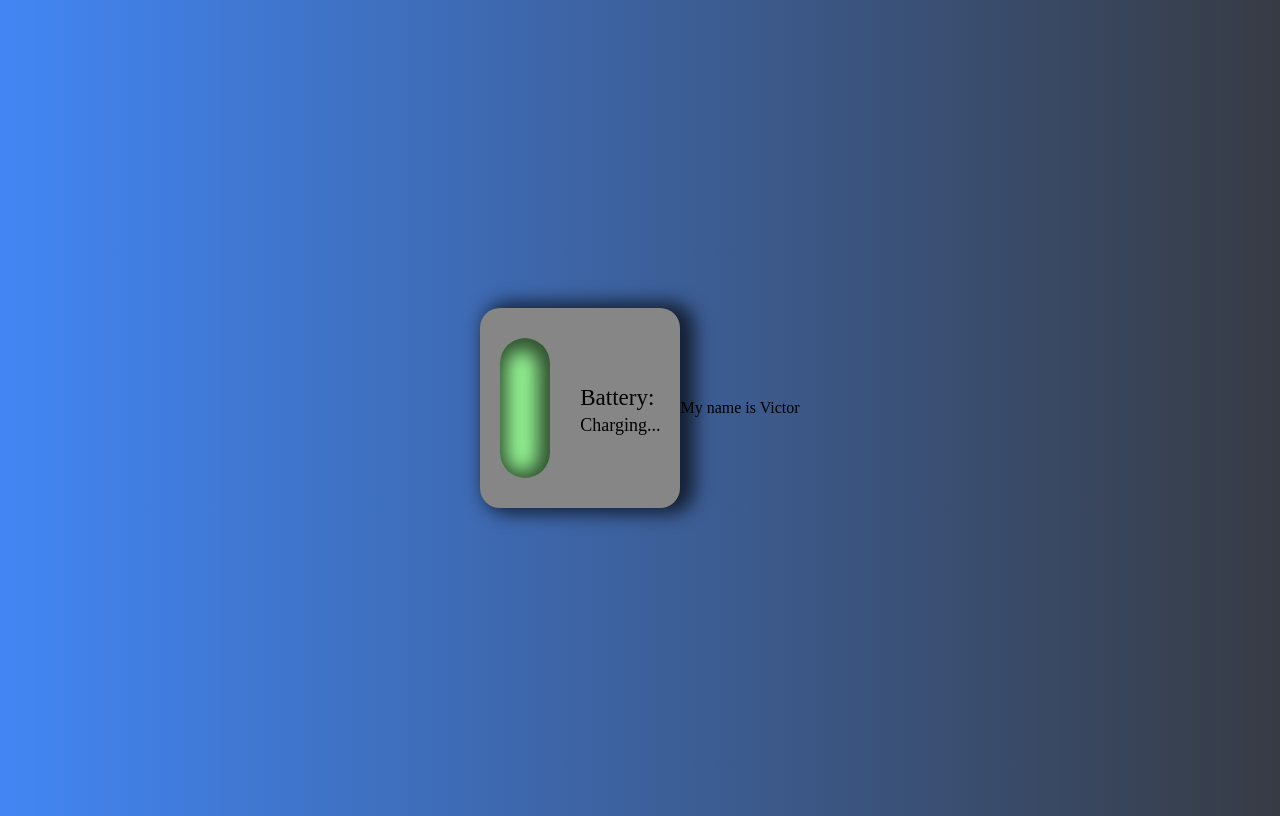
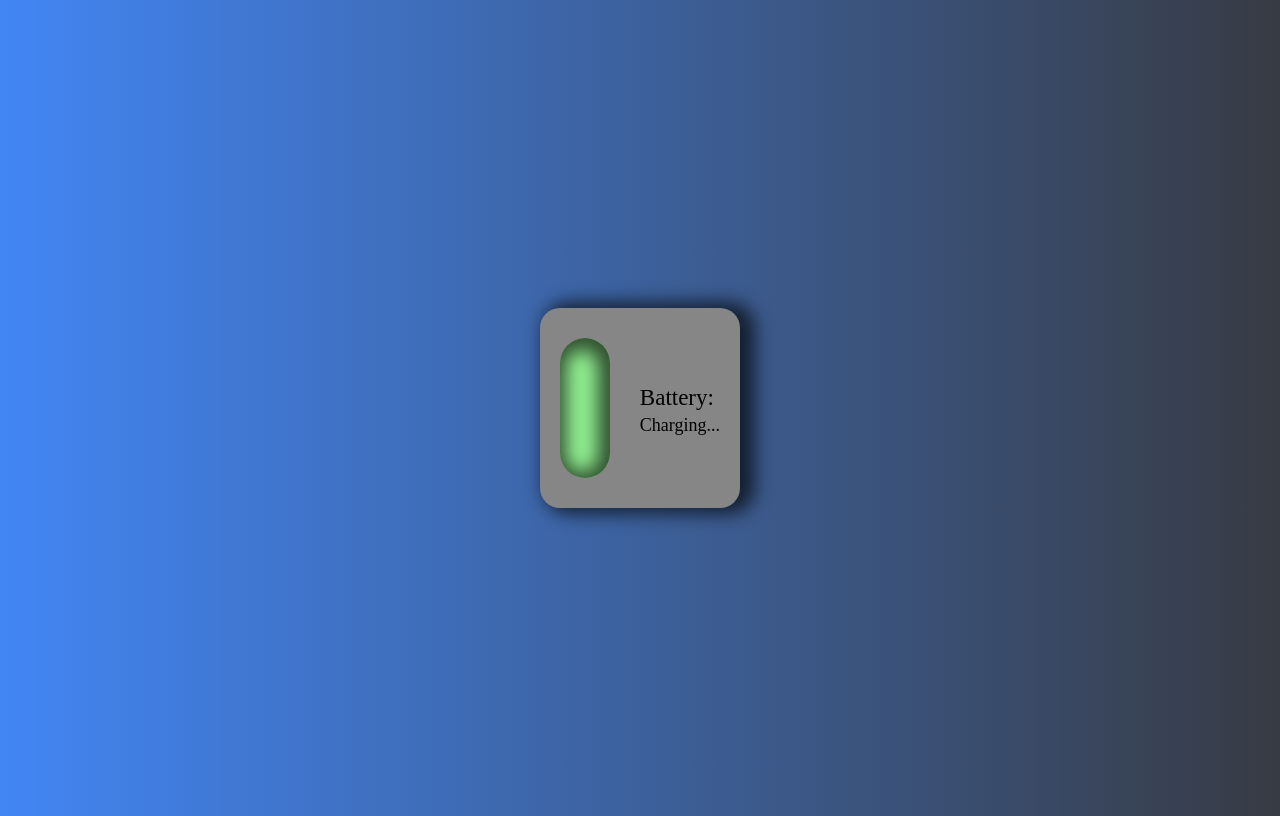
Before and after one commit to Realestjoy/DETECT-DEVICE-BATTERY, a plain HTML site: page index.html in a window 1280 px wide. Drawn offline with Linux system fonts and the light colour scheme.

Commit message:
Deleted text

```diff
--- a/index.html
+++ b/index.html
@@ -15,7 +15,7 @@
         <p class="battery-status">Charging...</p>
       </div>
     </div>
-    <p>My name is Victor</p>
+
     <script src="script.js"></script>
   </body>
 </html>
```
